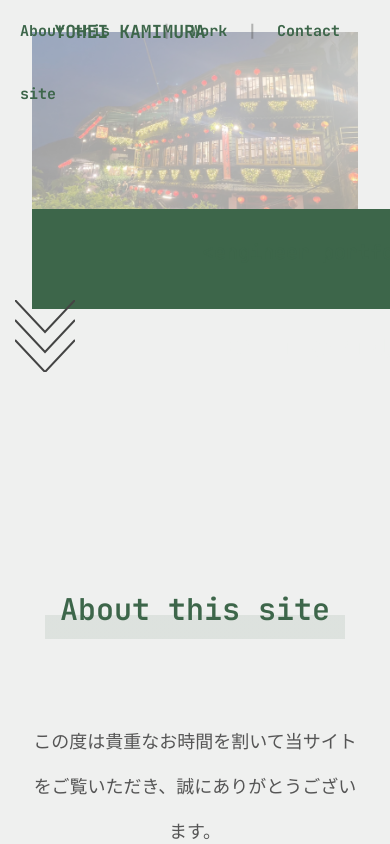
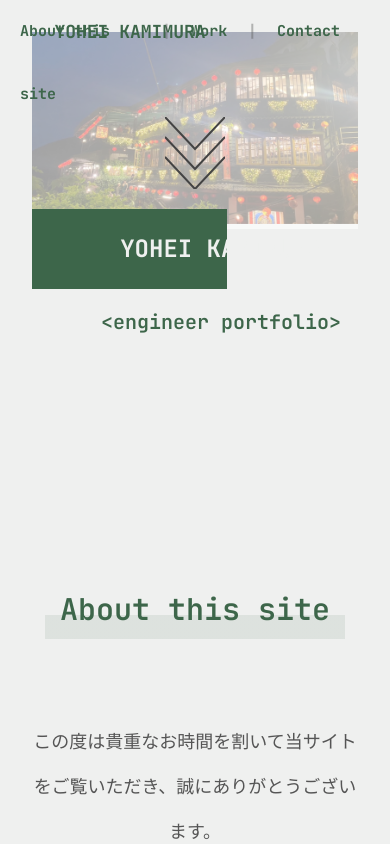
Before and after one commit to oh-my-kamimura/my-engineer-portfolio, a Next.js app: page / in a window 390 px wide. Shown: the top 844 px of the page. Built offline with nearby package versions, Linux system fonts and the light colour scheme; a web font is replaced by a local one.

Commit message:
clean: 細かい位置の修正

```diff
--- a/src/styles/Top.module.scss
+++ b/src/styles/Top.module.scss
@@ -15,6 +15,10 @@ $title-margin-left: 140px;
     left: 0;
     width: 540px;
     height: $titile-height;
+    @media (max-width: 1000px) {
+      width: 50vw;
+      height: 80px;
+    }
     .titleName {
       position: absolute;
       top: 0;
@@ -31,8 +35,7 @@ $title-margin-left: 140px;
       transition: transform 0.5s ease;
       animation: fadeInLeft 1s ease-in-out forwards;
       @media (max-width: 1000px) {
-        top: 100px;
-        right: 50%;
+        left: 10vw;
         width: 300px;
         height: 80px;
         line-height: 80px;
@@ -55,8 +58,8 @@ $title-margin-left: 140px;
     transition: transform 0.5s ease;
     animation: fadeInLeft 1s ease-in-out forwards;
     @media (max-width: 1000px) {
-      top: 180px;
-      right: 50%;
+      top: 250px;
+      left: 10vw;
       width: 300px;
       height: 80px;
       line-height: 80px;
@@ -75,12 +78,11 @@ $title-margin-left: 140px;
   }
   .scroll {
     position: absolute;
-    top: 750px;
+    top: 90vh;
     right: 50%;
     @media (max-width: 1000px) {
-      top: 360px;
+      top: 90%;
       right: 50%;
-      width: 300px;
     }
   }
   .mainImage {
```
